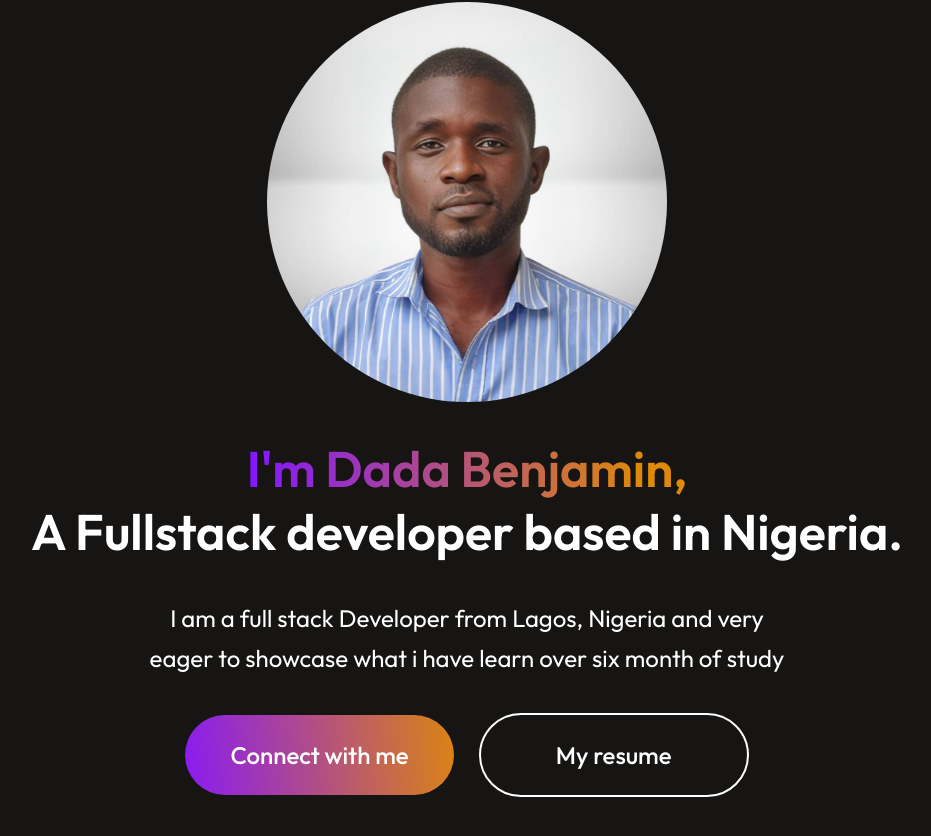
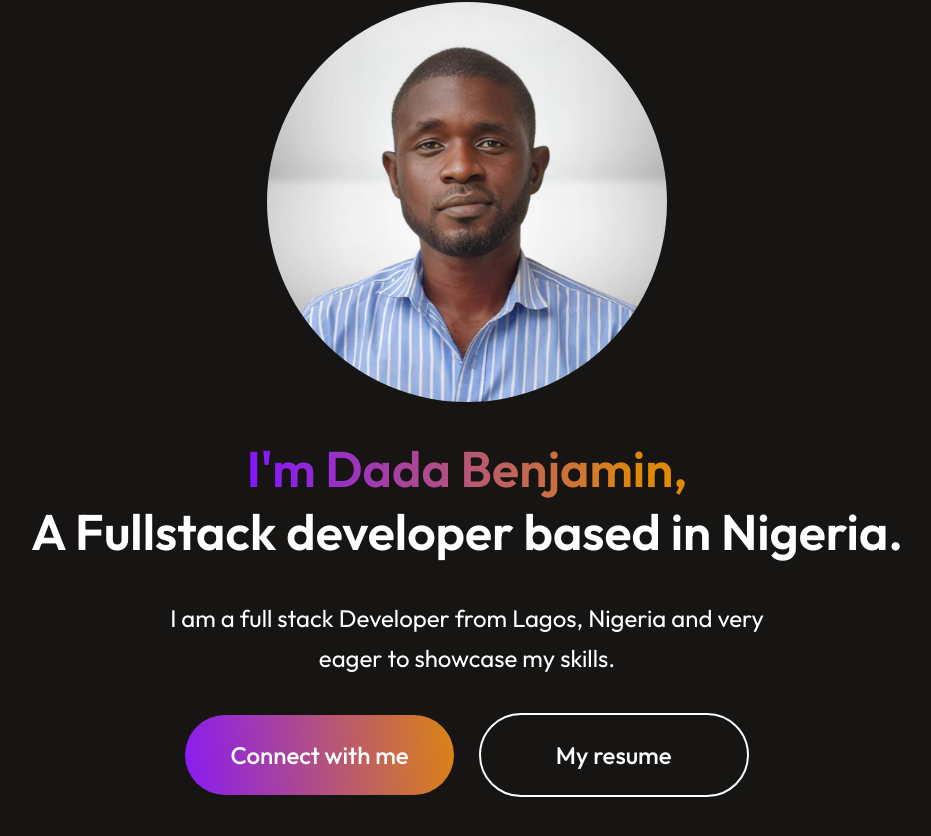
Before and after one commit to Dadben08/MyReactPortfolio, a React (Vite) app: page / in a window 1280 px wide. Shown: the part 284-1120 px from the top of the page, without its empty margins (173-1104 px from the left). Built offline with nearby package versions, Linux system fonts and the light colour scheme.

Commit message:
new commit

```diff
--- a/src/Components/Hero/Hero.jsx
+++ b/src/Components/Hero/Hero.jsx
@@ -10,7 +10,7 @@ const Hero = () => {
     <div id='home' className='hero'>
         <img src={profile_img} alt="" />
         <h1><span>I'm Dada Benjamin,</span> <br />A Fullstack developer based in Nigeria.</h1>
-        <p>I am a full stack Developer from Lagos, Nigeria and very eager to showcase what i have learn over six month of study </p>
+        <p>I am a full stack Developer from Lagos, Nigeria and very eager to showcase my skills. </p>
         <div className="hero-action">
             <div className="hero-connect"><AnchorLink className="anchor-link" offset={50} href= "#contact">Connect with me</AnchorLink></div>
             <div className="hero-resume"><a href={MyCV} download="My-CV.pdf">My resume</a></div>
```
Also changed, not shown: 2 other files (tests, documents, lock files or other folders).
